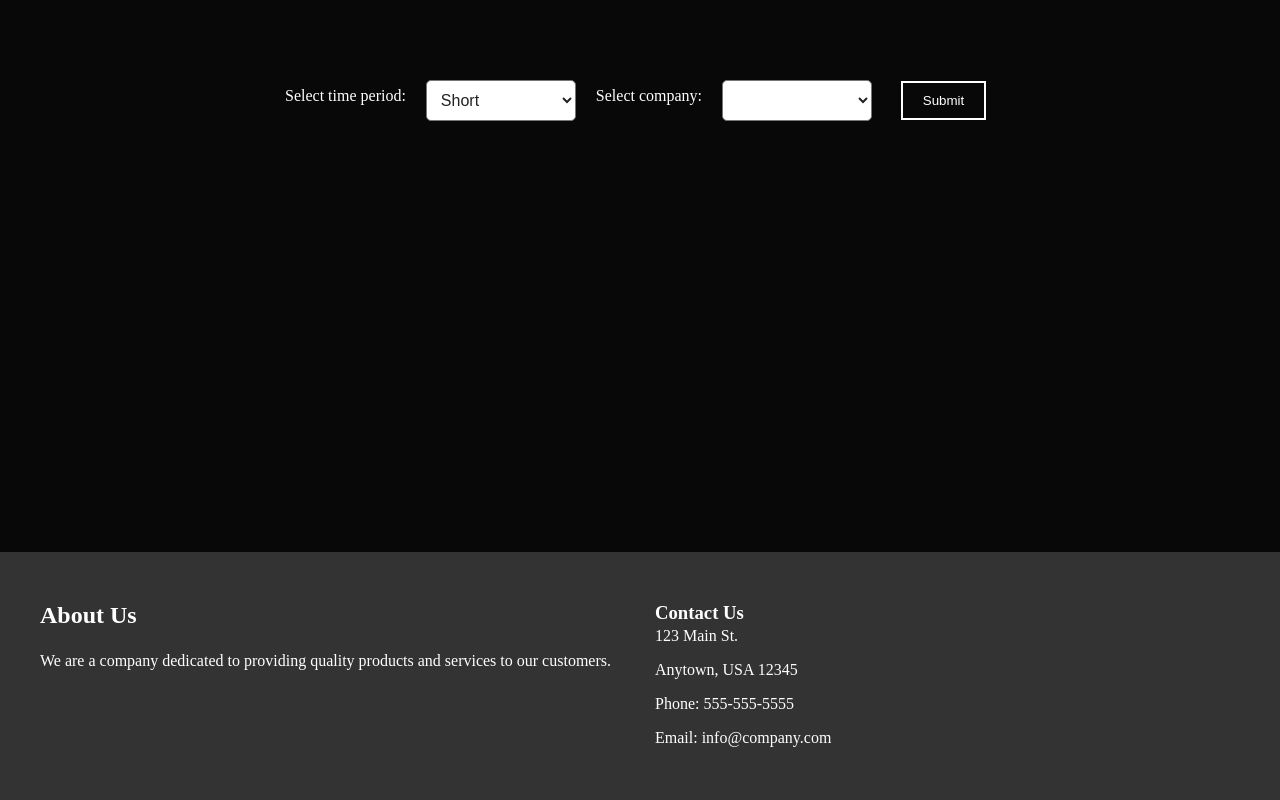
After one commit to 2023-USU-SoftwareEngineering/Fintech-Earnings-Data, a Django app: page /home/ in a window 1280 px wide. The commit adds this page. Run offline with Django 4.2, Linux system fonts and the light colour scheme; lists and menus that the app fills with data are empty.

Commit message:
Adding front end changes

```diff
--- a/fintech_django/earnings_data/static/earnings_data/style.css
+++ b/fintech_django/earnings_data/static/earnings_data/style.css
@@ -1,63 +1,101 @@
-html {
-font-family: Avenir, Helvetica, Arial, sans-serif;
--webkit-font-smoothing: antialiased;
--moz-osx-font-smoothing: grayscale;
-/* text-align: center; */
-color: white;
-/* margin-top:60px; */
-}
 body {
     background: #080808;
-background-image: url("./assets/city.gif");
     background-size: cover;
-height: 100vh;
-padding:0;
+    padding-bottom: 200px;
     margin:0;
   }
 
-.menu {
-display: flex;
-align-items: center;
-justify-content: space-around;
-margin-top: 10px;
+footer {
+    position: fixed;
+    left: 0;
+    bottom: 0;
+    width: 100%;
+    background-color: #333;
+    padding: 50px 0;
   }
 
-.menu-item {
-flex: 1;
-text-align: center;
+  .footer-container {
+    display: flex;
+    justify-content: space-between;
+    max-width: 1200px;
+    margin: 0 auto;
   }
 
-.menu-text {
-font-size: 20px;
-color: #818181;
-cursor: pointer;
-padding: 10px;
-border-bottom: 2px solid #080808;
-width: fit-content;
-margin: auto;
+  .about-us, .contact-us {
+    width: 50%;
+    color: #fff;
   }
 
-.menu-text:hover {
-border-bottom: 2px solid #c278ff;
+  .about-us {
+    margin-right: 30px;
   }
 
-/*.menu-center {
-font-size: 30px;
-color: #EAEAEA;
-}*/
-
-.menu-center:hover {
-border-bottom: 2px solid #c278ff;
-cursor: pointer;
+  .about-us h3 {
+    font-size: 24px;
+    margin-bottom: 20px;
   }
 
-.link {
-color: #818181;
+  .about-us p {
+    font-size: 16px;
+    line-height: 1.5;
+  }
+
+  .contact-us ul {
+    list-style: none;
+    margin: 0;
+    padding: 0;
+  }
+
+  .contact-us li {
+    font-size: 16px;
+    line-height: 1.5;
+    margin-bottom: 10px;
+  }
+
+  .contact-us li:last-child {
+    margin-bottom: 0;
+  }
+
+  .contact-us a {
+    color: #fff;
     text-decoration: none;
   }
 
-.homelink {
-font-size: 30px;
-color: #EAEAEA;
-text-decoration: none;
+  .contact-us a:hover {
+    text-decoration: underline;
   }
+
+  @import url(https://fonts.googleapis.com/css?family=Ubuntu);
+*, html, body {
+  margin: 0;
+  padding: 0;
+  box-sizing: border-box;
+}
+body {
+  width: 100%;
+  height: 100%;
+}
+svg {
+  position: absolute;
+  font: 20em Ubuntu;
+  letter-spacing: 0.15em;
+  width: 100%;
+  height: 100%;
+  margin-top: 5%;
+}
+svg text {
+  fill:white;
+  stroke: black;
+  fill-opacity: 1;
+  stroke-width: 1;
+  stroke-dasharray: 100% 0;
+  animation: stroke-offset 3s ease-out;
+}
+
+@keyframes stroke-offset {
+  0% {fill-opacity: 0; stroke-width: 0; stroke-dasharray: 0% 100%; stroke: lightblue;}
+  25% {stroke-width: 3px;}
+  50% {fill-opacity: 0;}
+  75% {stroke-width: 3px;}
+  100% {stroke-width: 0;}
+}
--- /dev/null
+++ b/fintech_django/earnings_data/templates/earnings_data/home.html
@@ -0,0 +1,115 @@
+<!DOCTYPE html>
+{% load static %}
+<html>
+  <head>
+    <link rel="stylesheet" href="{% static 'earnings_data/style.css' %}">
+  </head>
+  <body>
+    <div id="content" class="content">
+        <div id="home">
+            <form id="my-form">
+                {% csrf_token %}
+                <label for="time_period">Select time period:</label>
+                <select id="time_period" name="time_period">
+                    <option value="short">Short</option>
+                    <option value="medium">Medium</option>
+                    <option value="long">Long</option>
+                </select>
+                <br>
+                <label for="company">Select company:</label>
+                <select id="company" name="company">
+                    {% for company in companies %}
+                    <option value="{{ company }}">{{ company }}</option>
+                    {% endfor %}
+                </select>
+                <br>
+                <button class="submit-button" type="submit">Submit</button>
+            </form>
+            <div id="results" style="color: white; margin-left: 400px;"></div>
+            <style>
+                form {
+                    margin: 50px auto;
+                    max-width: 770px;
+                    display: flex;
+                    justify-content: center;
+                    align-items: center;
+                    flex-wrap: wrap;
+                    padding: 30px;
+                    border-radius: 10px;
+                }
+
+                form label {
+                    color: #ffffff;
+                    font-size: 16px;
+                    margin-right: 20px;
+                    margin-bottom: 10px;
+                }
+
+                form select {
+                    width: 150px;
+                    padding: 10px;
+                    margin-right: 20px;
+                    font-size: 16px;
+                    border-radius: 5px;
+                    background-color: #ffffff;
+                    color: #222222;
+                }
+
+                .submit-button {
+                    background-color: transparent;
+                    border: 2px solid #ffffff;
+                    color: #ffffff;
+                    padding: 10px 20px;
+                    margin-top: 20px;
+                    display: block;
+                    margin: 0 auto;
+                }
+
+                .submit-button:hover {
+                    background-color: #333;
+                }
+
+            </style>
+            <script>
+                const form = document.getElementById('my-form');
+                const resultsDiv = document.getElementById('results');
+
+                form.addEventListener('submit', (event) => {
+                  event.preventDefault(); // prevent form from submitting
+                  const formData = new FormData(form);
+                  const searchParams = new URLSearchParams(formData);
+                  const url = '/search/?' + searchParams.toString();
+
+                  // send AJAX request to backend
+                  fetch(url, {
+                    method: 'GET',
+                  })
+                  .then(response => response.json())
+                  .then(data => {
+                    // display results in results div
+                    resultsDiv.innerHTML = data.results;
+                  })
+                  .catch(error => console.error(error));
+                });
+            </script>
+        </div>
+    </div>
+  </body>
+  <footer>
+    <div class="footer-container">
+      <div class="about-us">
+        <h3>About Us</h3>
+        <p>We are a company dedicated to providing quality products and services to our customers.</p>
+      </div>
+      <div class="contact-us">
+        <h3>Contact Us</h3>
+        <ul>
+          <li>123 Main St.</li>
+          <li>Anytown, USA 12345</li>
+          <li>Phone: 555-555-5555</li>
+          <li>Email: info@company.com</li>
+        </ul>
+      </div>
+    </div>
+  </footer>
+</html>
--- a/fintech_django/earnings_data/urls.py
+++ b/fintech_django/earnings_data/urls.py
@@ -2,10 +2,9 @@ from django.urls import path
 
 from . import views
 
-
-
 app_name = 'earnings_data'
 urlpatterns = [
     path('', views.index, name='index'),
-    path('predictions', views.predictions, name='predictions')
+    path('home/', views.home, name='home'),
+    path('search/', views.search, name='search'),
 ]
--- a/fintech_django/earnings_data/views.py
+++ b/fintech_django/earnings_data/views.py
@@ -1,13 +1,40 @@
 from django.shortcuts import render
-from django.http import HttpResponse
+from django.http import JsonResponse
+from sql_functions import get_companies, get_prediction_short, get_prediction_medium, get_prediction_long
+import json
 
 
 def index(request):
-    context = {'adjective': "awesome"}
-    return render(request, 'earnings_data/index.html', context)
+    print("index")
+    return render(request, 'earnings_data/index.html')
+
+def home(request):
+    # Get the list of companies from the context
+    companies = get_companies()
+    companies = json.loads(companies)
+    companies = companies["info"]
+    buffer = []
+    for company in companies:
+        buffer.append(company[0])
+    companies = buffer
+
+    return render(request, 'earnings_data/home.html', {
+        'companies': companies
+    })
 
 
 
+def search(request):
+    time_period = request.GET.get('time_period')
+    company = request.GET.get('company')
+    if time_period == "short":
+        prediction = get_prediction_short(company)
 
-def predictions(request):
-    return render(request, 'earnings_data/predictions.html')
+    if time_period == "medium":
+        prediction = get_prediction_medium(company)
+    else:
+        prediction = get_prediction_long(company)
+
+    prediction = json.loads(prediction)
+    print(prediction["info"])
+    return JsonResponse({'results': prediction["info"]})
```
Also changed, not shown: fintech_django/earnings_data/templates/earnings_data/index.html (+26 -30 lines), fintech_django/earnings_data/templates/earnings_data/initAnimation.html (added, +10 -0 lines), fintech_django/earnings_data/templates/earnings_data/predictions.html (deleted, +0 -49 lines). Lines whose indentation alone changed are shown as unchanged.
